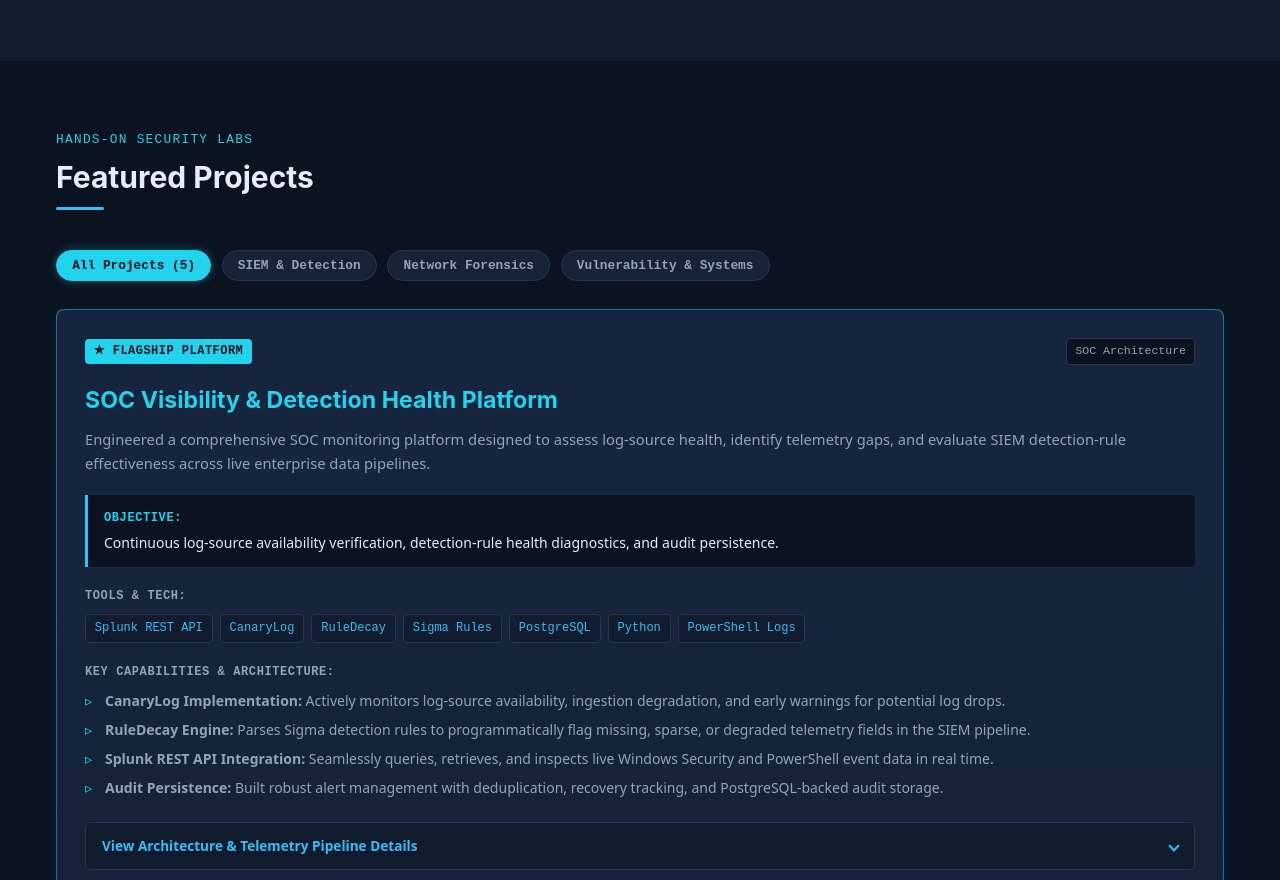
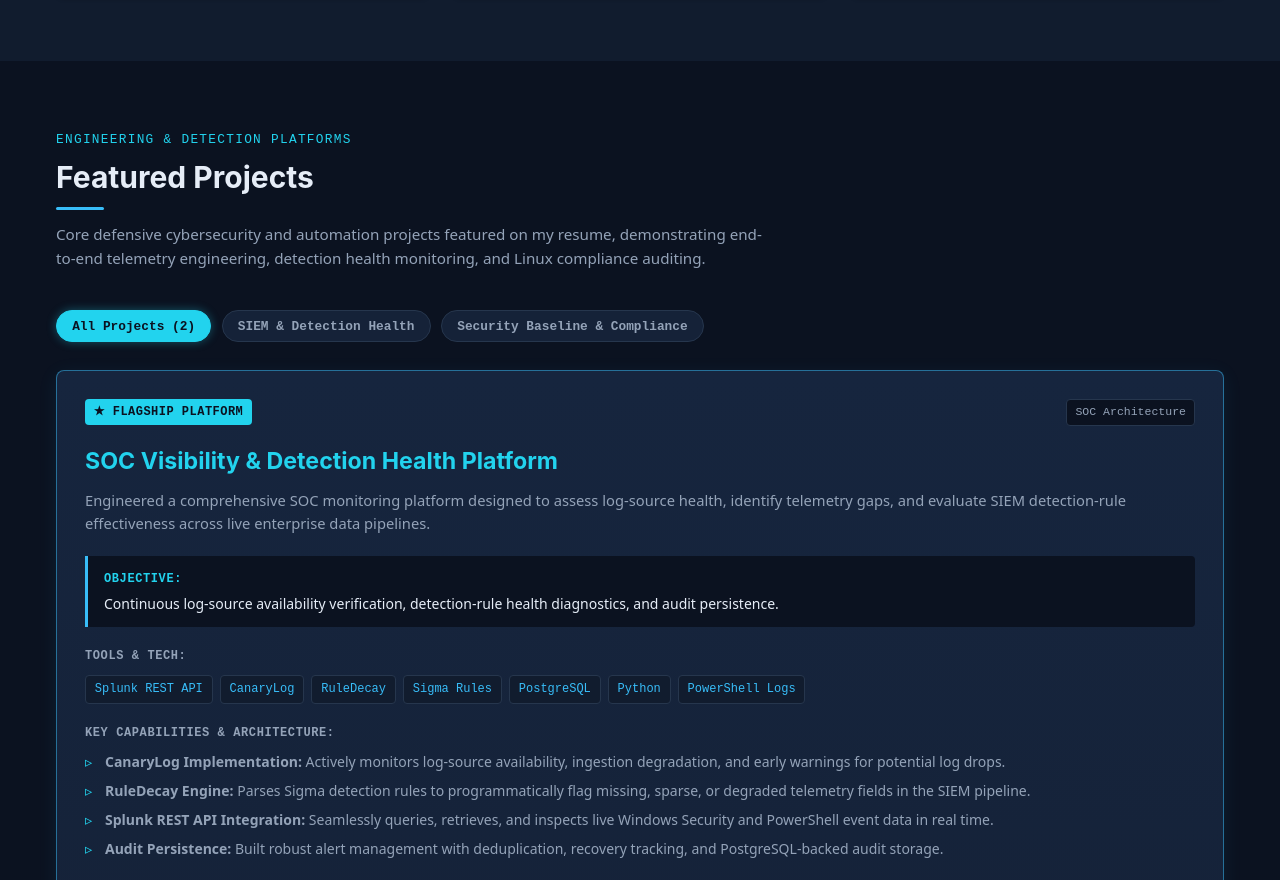
Before and after one commit to GNANAPRAKASH3131/soc-analyst-portfolio, a plain HTML site: page index.html in a window 1280 px wide. Shown: the part 3228-4108 px from the top of the page. Drawn offline with Linux system fonts and the light colour scheme.

Commit message:
fix: update project filter bar and category tabs to match resume projects

```diff
--- a/index.html
+++ b/index.html
@@ -353,18 +353,19 @@
     <section class="projects section" id="projects">
       <div class="container">
         <div class="section-header">
-          <span class="section-eyebrow">Hands-On Security Labs</span>
+          <span class="section-eyebrow">Engineering & Detection Platforms</span>
           <h2 class="section-title">Featured Projects</h2>
           <div class="section-divider"></div>
+          <p class="section-subtitle">
+            Core defensive cybersecurity and automation projects featured on my resume, demonstrating end-to-end telemetry engineering, detection health monitoring, and Linux compliance auditing.
+          </p>
         </div>
 
         <!-- Project Filter Bar -->
         <div class="project-filter-bar" role="tablist" aria-label="Filter projects by domain">
-          <button class="filter-btn active" data-filter="all" role="tab" aria-selected="true">All Projects (5)</button>
-          <button class="filter-btn" data-filter="siem" role="tab" aria-selected="false">SIEM & Detection</button>
-          <button class="filter-btn" data-filter="network" role="tab" aria-selected="false">Network Forensics</button>
-          <button class="filter-btn" data-filter="audit" role="tab" aria-selected="false">Vulnerability &
-            Systems</button>
+          <button class="filter-btn active" data-filter="all" role="tab" aria-selected="true">All Projects (2)</button>
+          <button class="filter-btn" data-filter="siem" role="tab" aria-selected="false">SIEM & Detection Health</button>
+          <button class="filter-btn" data-filter="engineering" role="tab" aria-selected="false">Security Baseline & Compliance</button>
         </div>
 
         <div class="projects-grid">
```
